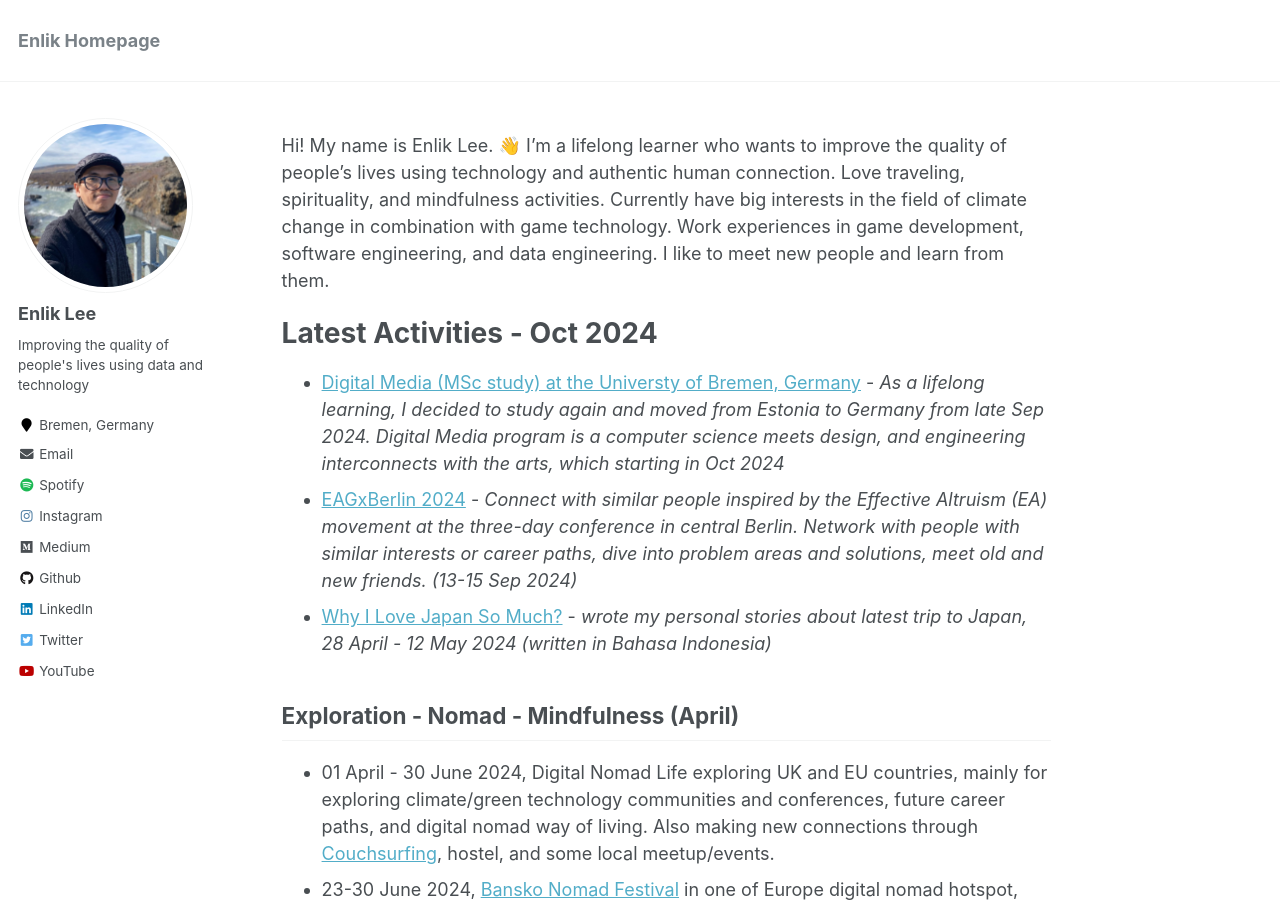
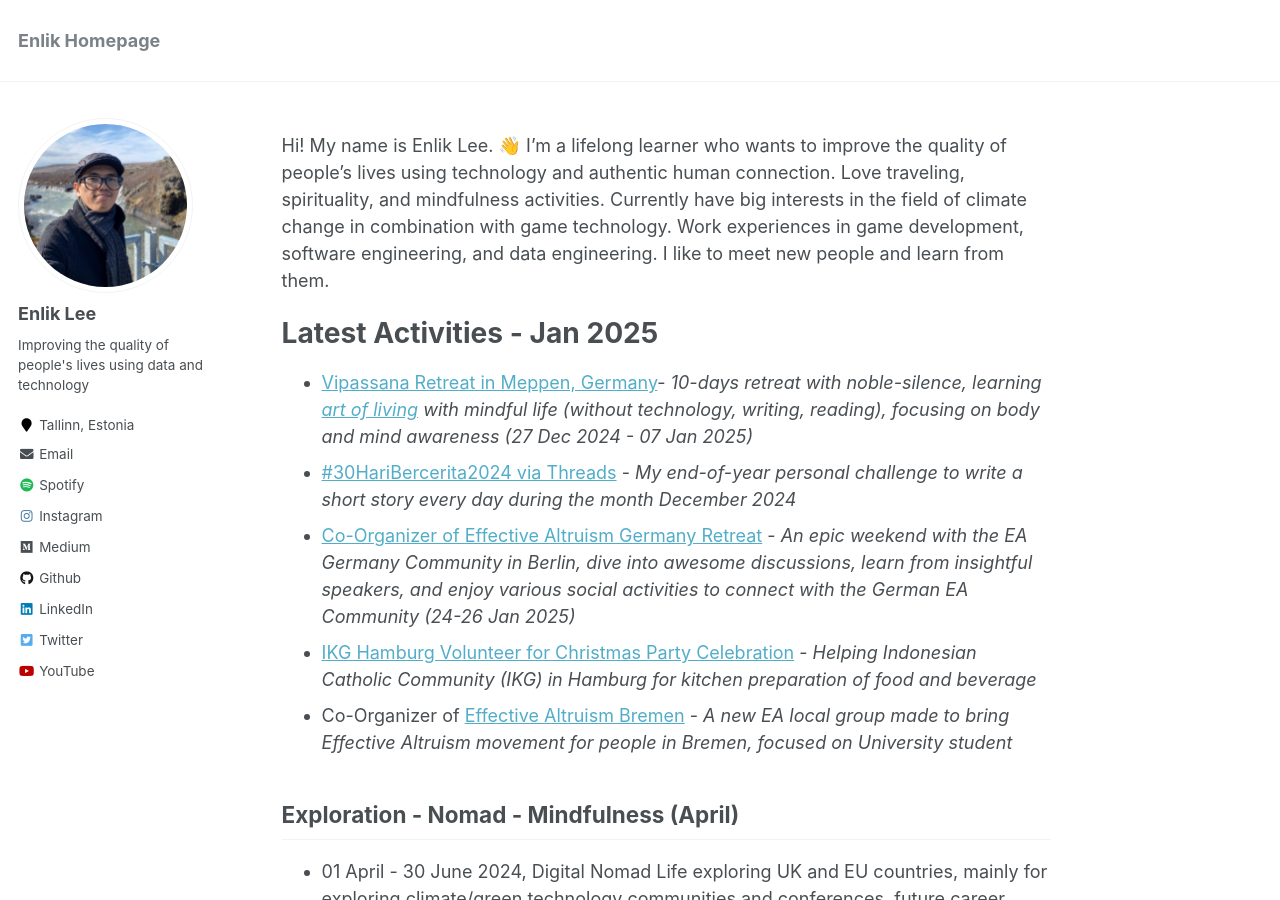
Before and after one commit to enliktjioe/enliktjioe.github.io, a Jekyll site: the page built from _pages/about.md, in a window 1280 px wide and 900 px high. Built offline with Jekyll 4.4.1, drawn with Linux system fonts in a browser that asks for light colours; some of the changed text lies outside the part shown.

Commit message:
Updated Jan 2025

```diff
--- a/_config.yml
+++ b/_config.yml
@@ -85,7 +85,7 @@ author:
   name             : "Enlik Lee"
   avatar           : "profile.jpg"
   bio              : "Improving the quality of people's lives using data and technology"
-  location         : "Bremen, Germany"
+  location         : "Tallinn, Estonia"
   employer         :
   pubmed           : # "https://www.ncbi.nlm.nih.gov/pubmed/?term=john+snow"
   googlescholar    : # "http://yourfullgooglescholarurl.com"
--- a/_pages/about.md
+++ b/_pages/about.md
@@ -11,11 +11,13 @@ redirect_from:
 Hi! My name is Enlik Lee. 👋
 I'm a lifelong learner who wants to improve the quality of people's lives using technology and authentic human connection. Love traveling, spirituality, and mindfulness activities. Currently have big interests in the field of climate change in combination with game technology. Work experiences in game development, software engineering, and data engineering. I like to meet new people and learn from them.
 
-# **Latest Activities - Oct 2024**
+# **Latest Activities - Jan 2025**
 
-- [Digital Media (MSc study) at the Universty of Bremen, Germany](https://www.uni-bremen.de/en/studies/orientation-application/offered-study-program/dbs/study/22) - *As a lifelong learning, I decided to study again and moved from Estonia to Germany from late Sep 2024. Digital Media program is a computer science meets design, and engineering interconnects with the arts, which starting in Oct 2024*
-- [EAGxBerlin 2024](https://www.effectivealtruism.org/ea-global/events/eagxberlin-2024) - *Connect with similar people inspired by the Effective Altruism (EA) movement at the three-day conference in central Berlin. Network with people with similar interests or career paths, dive into problem areas and solutions, meet old and new friends. (13-15 Sep 2024)*
-- [Why I Love Japan So Much?](https://enliktjioe.medium.com/mengapa-saya-begitu-mencintai-jepang-d34f6c21b2e6) - *wrote my personal stories about latest trip to Japan, 28 April - 12 May 2024 (written in Bahasa Indonesia)*
+- [Vipassana Retreat in Meppen, Germany](https://dvara.dhamma.org/en/anreise-meppen/)- *10-days retreat with noble-silence, learning [art of living](https://dvara.dhamma.org/en/code/) with mindful life (without technology, writing, reading), focusing on body and mind awareness (27 Dec 2024 - 07 Jan 2025)*
+- [#30HariBercerita2024 via Threads](https://www.threads.net/search?q=30HariBercerita2024&serp_type=tags&tag_id=18405032245033899&filter=recent) - *My end-of-year personal challenge to write a short story every day during the month December 2024*
+- [Co-Organizer of Effective Altruism Germany Retreat](https://eadretreatberlin2025.my.canva.site/) - *An epic weekend with the EA Germany Community in Berlin, dive into awesome discussions, learn from insightful speakers, and enjoy various social activities to connect with the German EA Community (24-26 Jan 2025)*
+- [IKG Hamburg Volunteer for Christmas Party Celebration](https://www.facebook.com/photo/?fbid=122188769480040823&set=pcb.122188769612040823) - *Helping Indonesian Catholic Community (IKG) in Hamburg for kitchen preparation of food and beverage*
+- Co-Organizer of [Effective Altruism Bremen](https://forum.effectivealtruism.org/groups/toTCXLz6pFh4XCrcx) - *A new EA local group made to bring Effective Altruism movement for people in Bremen, focused on University student*
 
 
 
@@ -40,7 +42,8 @@ I'm a lifelong learner who wants to improve the quality of people's lives using
 
 ## Intellectual Life (Lifelong Learner)
 
-- [The Introductory Effective Altruism (EA) Program](https://www.effectivealtruism.org/virtual-programs/introductory-program) - *Learn the key ideas of EA with a small group of like-minded people (Jan - March 2024)*
+- [Digital Media (MSc study) at the Universty of Bremen, Germany](https://www.uni-bremen.de/en/studies/orientation-application/offered-study-program/dbs/study/22) - *As a lifelong learning, I decided to study again and moved from Estonia to Germany from late Sep 2024. Digital Media program is a computer science meets design, and engineering interconnects with the arts* (Sep 2024 - Aug 2026)
+- [The Introductory Effective Altruism (EA) Program](https://www.effectivealtruism.org/virtual-programs/introductory-program) - *Learn the key ideas of EA with a small group of like-minded people (Jan - Mar 2024)*
 - [DeFi Bootcamp](https://web3-talents.io/defi-talents) via [Frankfurt School Blockchain Center](https://www.frankfurt-school.de/home/research/centres/blockchain) - *Empowering Talent for Leadership in the Decentralized Finance Space (Oct 2023 - Feb 2024)*
 - [AI Safety Fundamentals - Aligment Express Course](https://course.aisafetyfundamentals.com/alignment) via [Effective Altruism Estonia](https://www.efektiivnealtruism.org/about) -  *Understanding a range of agendas in AI Alignment and make informed decisions about next steps to engage with the field (Sep-Dec 2023)*
 
@@ -78,6 +81,7 @@ I'm a lifelong learner who wants to improve the quality of people's lives using
 
 ## Quality of life
 
+- [EAGxBerlin 2024](https://www.effectivealtruism.org/ea-global/events/eagxberlin-2024) - *Connect with similar people inspired by the Effective Altruism (EA) movement at the three-day conference in central Berlin. Network with people with similar interests or career paths, dive into problem areas and solutions, meet old and new friends. (13-15 Sep 2024)*
 - Volunteering
   - [Tallinn Black Night Film Festival 2023](https://poff.ee/en/) 3-19 November 2023, Tallinn, Estonia - *one of the biggest film festivals in Northern Europe and the busiest regional industry platforms.*
 - Traveling with purpose
@@ -91,6 +95,7 @@ I'm a lifelong learner who wants to improve the quality of people's lives using
 
 # I've written
 
+- [Why I Love Japan So Much?](https://enliktjioe.medium.com/mengapa-saya-begitu-mencintai-jepang-d34f6c21b2e6) - *wrote my personal stories about latest trip to Japan, 28 April - 12 May 2024 (written in Bahasa Indonesia)*
 - [Pengalaman Ziarah Jalan Kaki Kumano Kodo di Wakayama Jepang](https://enliktjioe.medium.com/pengalaman-ziarah-jalan-kaki-kumano-kodo-di-wakayama-jepang-937023769eb0) - *my personal insights about the Japanese sister pilgrimage of Camino de Santiago in Spain, Kumano Kodo in Wakayama prefecture, Japan (written in Indonesian language)*
 - [Decentralize Your Future: A Hands-On Exploration of DeFi](https://enliktjioe.medium.com/decentralize-your-future-a-hands-on-exploration-of-defi-bff544f3441e) - *My final writing project for [DeFi Talents Program](https://web3-talents.io/defi-talents/) (Cohort 5) organized by the Frankfurt School Blockchain Center, exploring how DeFi can potentially transform the way we interact with money.*
 - [AI Safety Indonesia](https://medium.com/ai-safety-indonesia) - *Made a collection of articles via Medium.com related to AI Safety to increase the awareness of this issue especially for Indonesian society (written in Indonesian language)*
```
